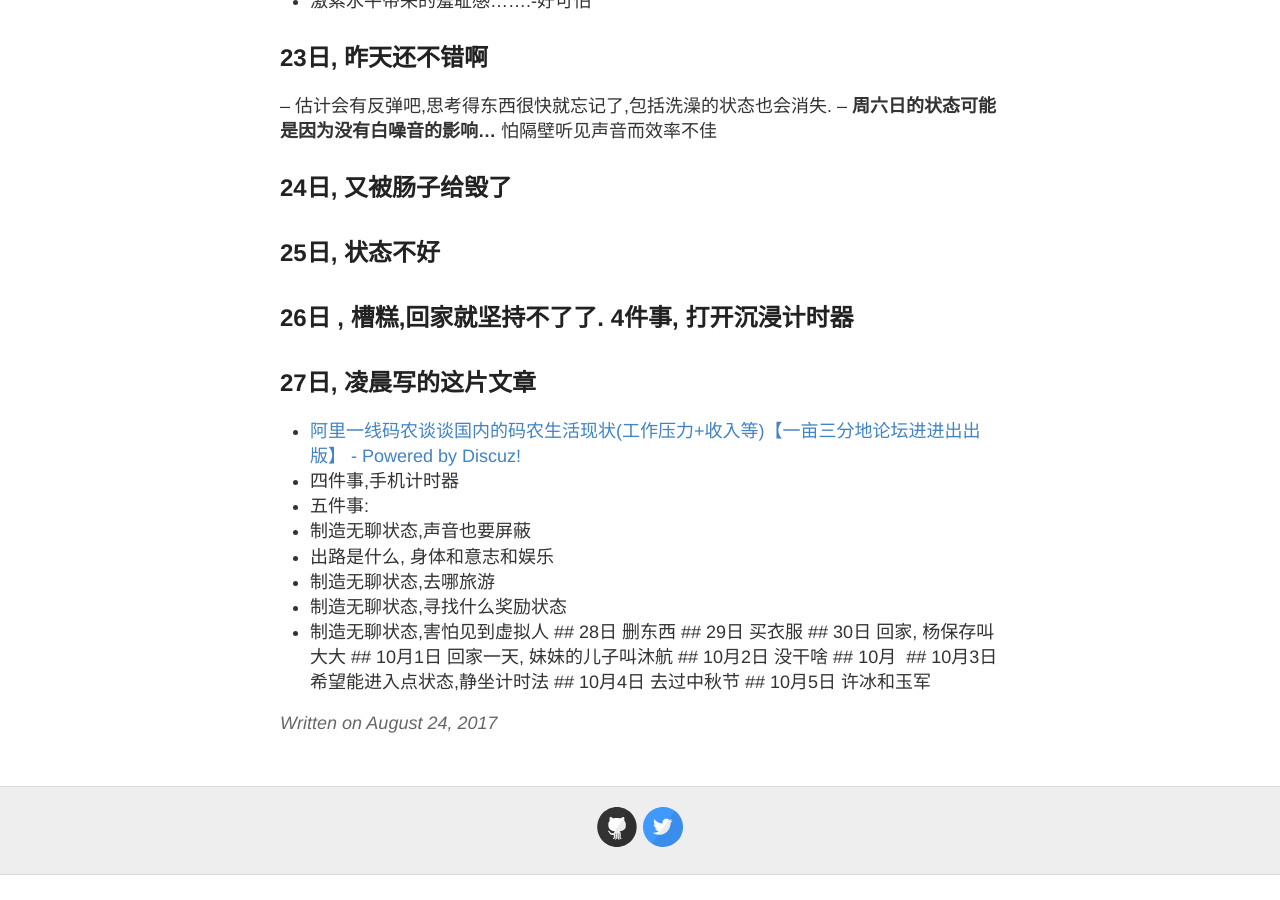
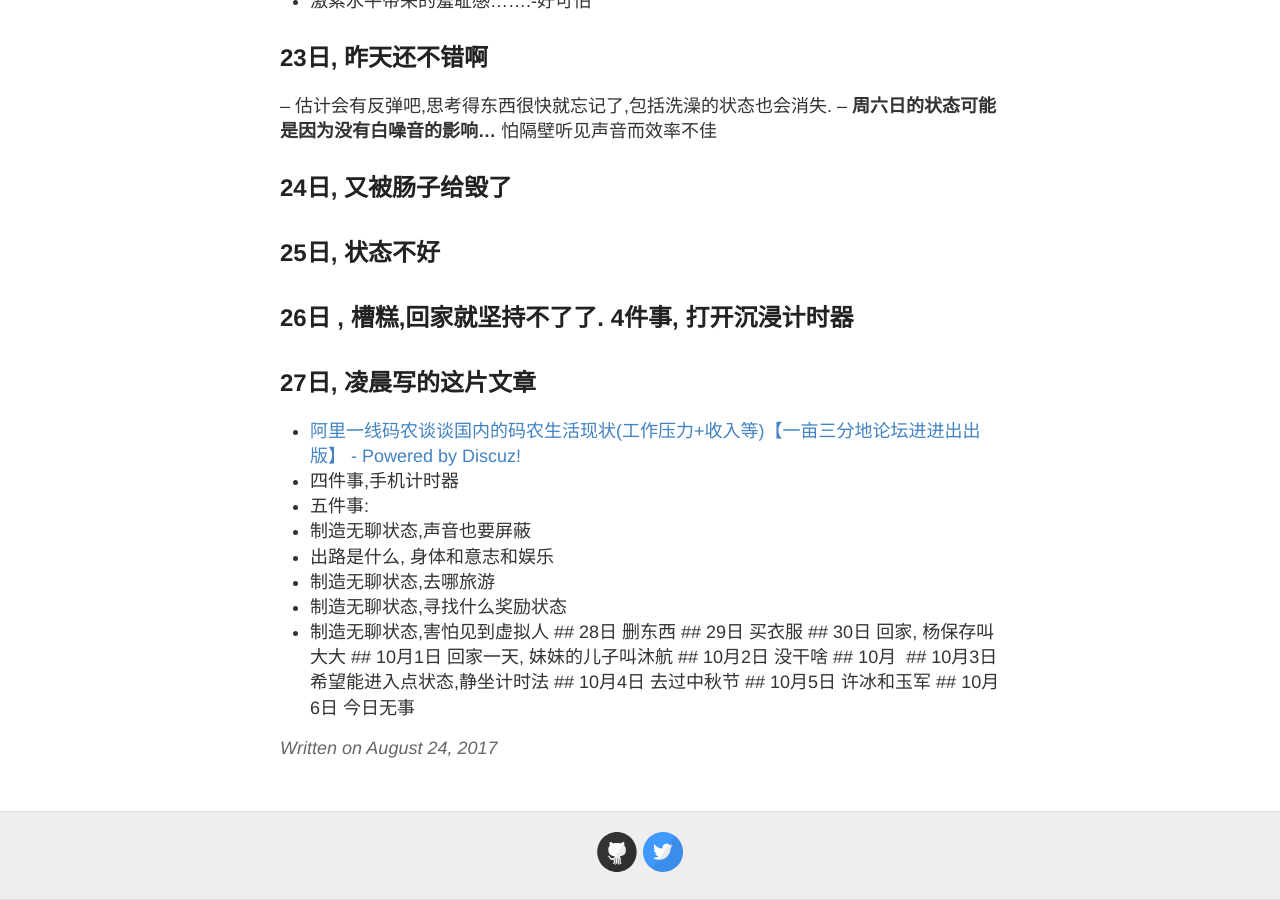
Before and after one commit to evelol/zzx_blog, a Jekyll site: the page built from _posts/2017-08-24-Ok.md, in a window 1280 px wide and 900 px high, scrolled down 4130 px. Built offline with Jekyll 4.4.1, drawn with Linux system fonts in a browser that asks for light colours; our own code applies the rules of GitHub Pages for plain Markdown files; before the commit the page ends 5005 px from its top, so only the background shows below that.

Commit message:
Update 2017-08-24-Ok.md

```diff
--- a/_posts/2017-08-24-Ok.md
+++ b/_posts/2017-08-24-Ok.md
@@ -112,3 +112,4 @@
  ## 10月3日 希望能进入点状态,静坐计时法
  ## 10月4日 去过中秋节
  ## 10月5日 许冰和玉军
+ ## 10月6日 今日无事
```
